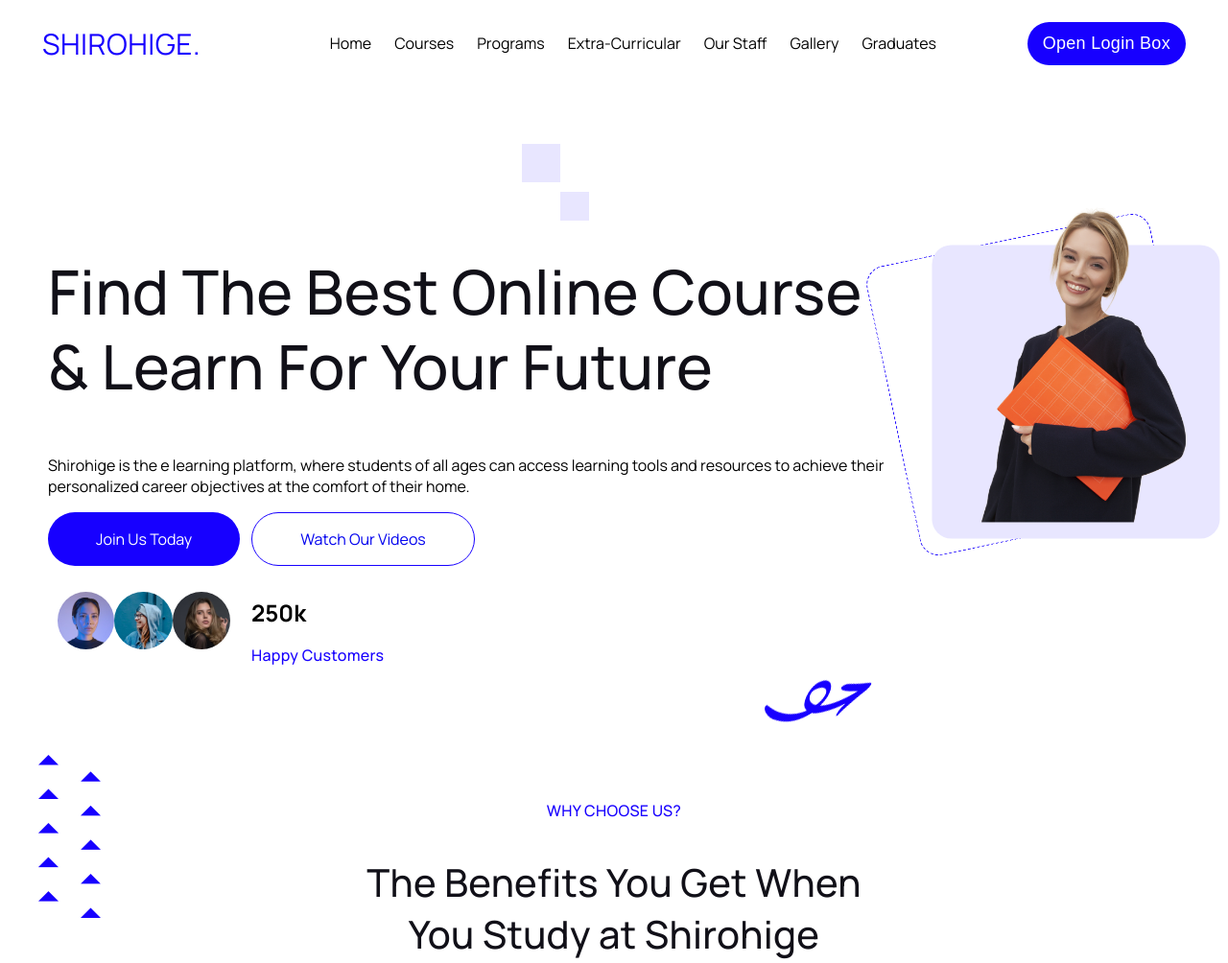
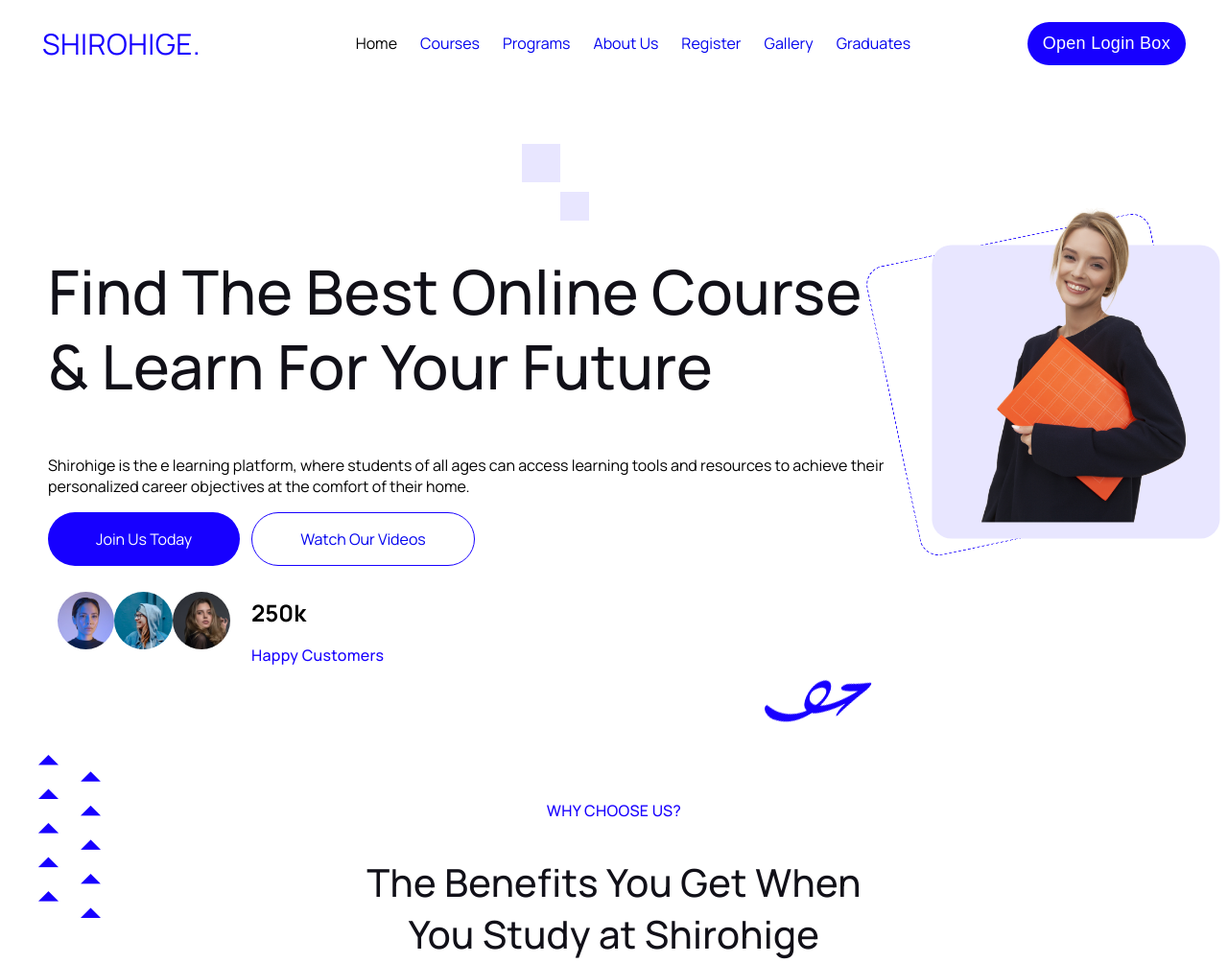
Before and after one commit to rikeshhh/Student-Management-System, a website: page index.html in a window 1280 px wide. Shown: the top 1004 px of the page at 96% size. Drawn offline with Linux system fonts and the light colour scheme; a web font is replaced by a local one.

Commit message:
added a navigating link to headers

```diff
--- a/index.css
+++ b/index.css
@@ -450,10 +450,7 @@ footer ul li{
 a{
     text-decoration: none;
 }
-a:hover{
-    background-color: black;
-    color: azure;
-}
+
 @media screen and (max-width:650px) {
    h1,h2,h3,h4{
     font-size: 32px;
--- a/index.html
+++ b/index.html
@@ -24,12 +24,12 @@
       </div> -->
       <ul>
         <li>Home</li>
-        <li>Courses</li>
-        <li>Programs</li>
-        <li>Extra-Curricular</li>
-        <li>Our Staff</li>
-        <li>Gallery</li>
-        <li>Graduates</li>
+        <li><a href="#course">Courses</a></li>
+        <li> <a href="#courses">Programs</a></li>
+        <li> <a href="#aboutUs">About Us</a></li>
+        <li> <a href="#enrollForm">Register</a></li>
+        <li> <a href="#">Gallery</a></li>
+        <li> <a href="#testinomial">Graduates</a></li>
       </ul>
       <button onclick="openLogin()">Open Login Box</button>
     </nav>
@@ -50,7 +50,7 @@
         </form>
       </div>
      </div>
-    <section class="heroSection">
+    <section class="heroSection" >
       <div class="heroSection__content">
         <div class="intro">
           <h1>
@@ -95,7 +95,7 @@ objectives at the comfort of their home.
       </div>
 
     </section>
-    <section class="benefits">
+    <section class="benefits" id="courses">
    <div>
     <figure style="position: absolute;left: 0%;">
       <img src="./assets/OBJECTS.png" alt="">
@@ -130,7 +130,7 @@ objectives at the comfort of their home.
 </div>
   </div>
     </section>
-<section class="aboutUs">
+<section class="aboutUs" id="aboutUs">
   <div class="aboutUs__content">
     <div id="model">
       <figure>
@@ -195,7 +195,7 @@ world of work
 </div>
 </section>
 
-<section class="ourTestinomial">
+<section class="ourTestinomial" id="testinomial">
   <span>Our Testinomial</span>
   <h4>What Our Student Say About Us</h4>
  <div class="ourTestinomial__content">
@@ -239,7 +239,7 @@ world of work
 </section>
 
 
-    <section class="enroll" id="enrollForm">
+    <section class="enroll" id="enrollForm" >
       <div class="forms">
         <div>
           <h2>Registration Forms</h2>
```
